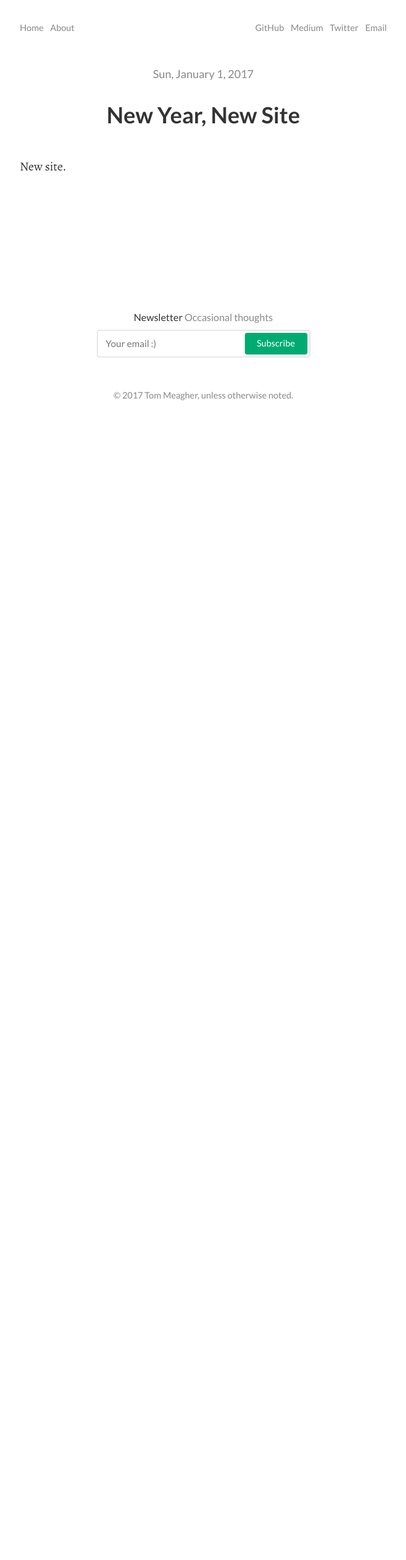
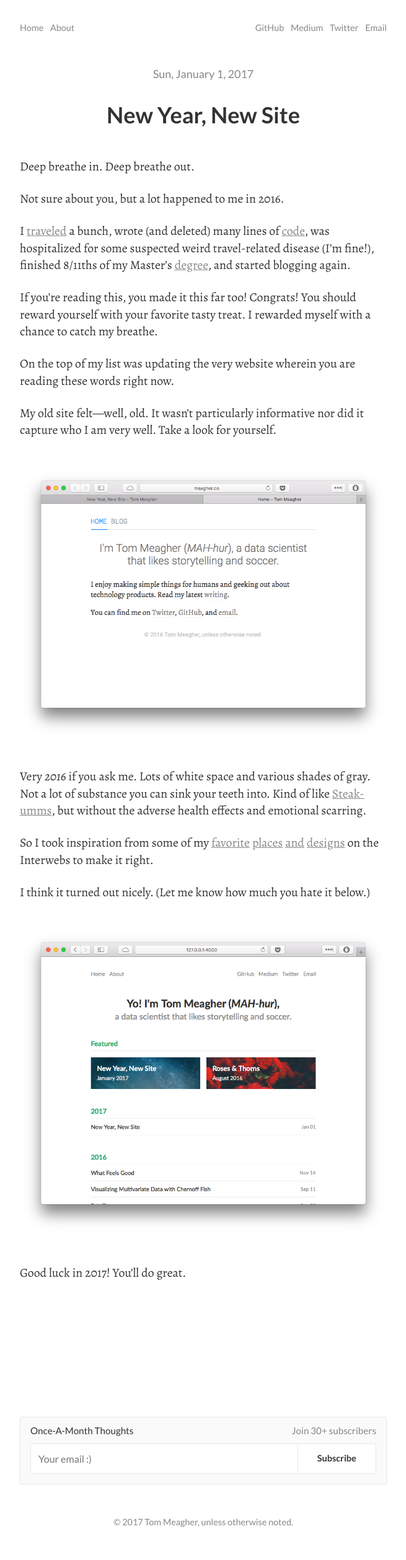
Before and after one commit to tmm/www, a Jekyll site: the page built from blog/_posts/2017-01-01-new-year-new-site.md, in a window 1280 px wide. Shown: the whole page at 62% size, without its empty margins (312-967 px from the left). Built offline with Jekyll 4.4.1, drawn with Linux system fonts in a browser that asks for light colours; comment, search, counter and statistics services are not loaded; before the commit the page ends 900 px from its top, so only the background shows below that.

Commit message:
Publish New Year, New Site

```diff
--- a/_includes/mailchimp.html
+++ b/_includes/mailchimp.html
@@ -1,13 +1,14 @@
-<section id="mc_embed_signup" class="mar-b-5">
-  <p class="mc-title">Newsletter <span>Occasional thoughts</span></p>
+<section id="mc_embed_signup" class="mar-tb-7">
+  <div class="mc-title-container">
+    <span class="mc-title-container__main">Once-A-Month Thoughts</span>
+    <span class="mc-title-container__sub">Join 30+ subscribers</span>
+  </div>
 
-  <form action="//meagher.us6.list-manage.com/subscribe/post?u=9a332c4c6d2e67493a9eb8968&amp;id=6f4ed58143" method="post" id="mc-embedded-subscribe-form" name="mc-embedded-subscribe-form" class="validate" target="_blank" novalidate>
+  <form class="mc-form" action="//meagher.us6.list-manage.com/subscribe/post?u=9a332c4c6d2e67493a9eb8968&amp;id=6f4ed58143" method="post" id="mc-embedded-subscribe-form" name="mc-embedded-subscribe-form" class="validate" target="_blank" novalidate>
 
-    <div class="mc-field-group">
-      <input type="email" value="" name="EMAIL" class="required email" id="mce-EMAIL" placeholder="Your email :)" spellcheck="false">
-    </div>
+    <input class="mc-form__email" type="email" value="" name="EMAIL" class="required email" id="mce-EMAIL" placeholder="Your email :)" spellcheck="false">
 
-    <button type="submit" name="subscribe" id="mc-embedded-subscribe" class="button">Subscribe</button>
+    <button class="mc-form__button" type="submit" name="subscribe" id="mc-embedded-subscribe">Subscribe</button>
 
     <div id="mce-responses" class="clear">
       <div class="response" id="mce-error-response" style="display:none"></div>
--- a/_sass/_base.scss
+++ b/_sass/_base.scss
@@ -15,7 +15,7 @@ body {
 }
 
 p {
-  margin-bottom: 1.2rem;
+  margin-bottom: 1.5rem;
   font-family: $serif;
   font-size: 110%;
   line-height: 140%;
@@ -150,6 +150,7 @@ table {
 
     &:hover {
       color: $blue;
+      transition: color .25s;
     }
   }
 
@@ -308,6 +309,8 @@ footer {
 
   &:hover {
     color: $blue;
+    padding-left: 1rem;
+    transition: all .25s;
   }
 
   &__title {
--- a/_sass/_code.scss
+++ b/_sass/_code.scss
@@ -33,7 +33,7 @@ p, li {
 
 pre {
   margin: 0;
-  padding: 10px 8px;
+  padding: 12px 8px;
 
   pre {
     padding-top: 0;
--- a/_sass/_mailchimp.scss
+++ b/_sass/_mailchimp.scss
@@ -1,82 +1,74 @@
 #mc_embed_signup {
   margin: 3rem 0;
+  border: 1px solid $gray-light;
+  border-radius: 3px;
+  box-shadow: 0 1px 4px rgba(0, 0, 0, .04);
+  padding: .5rem 1rem 1rem;
   display: flex;
   flex-direction: column;
-  align-items: center;
+  background-color: $gray-lightest;
+}
 
-  @media screen and (max-width: $sm) {
-    align-items: stretch;
+.mc-title-container {
+  display: flex;
+  justify-content: space-between;
+  margin-bottom: .5rem;
+
+  &__main {
+    color: $black;
+    font-size: .95rem;
+    font-family: $sans;
   }
 
-  form {
-    border: 2px solid $gray-light;
-    border-radius: 4px;
-    padding: 3px;
-    height: 45px;
-    width: 345px;
-    display: flex;
-    align-items: stretch;
-    transition: .25s;
-    background-color: #fff;
+  &__sub {
+    color: $gray;
+    font-size: .95rem;
+    font-family: $sans;
+  }
+}
+
+.mc-form {
+  display: flex;
+
+  &__email {
+    flex: 8;
+    color: $black;
+    margin-right: 0;
+    border: 1px solid $gray-light;
+    border-top-left-radius: 3px;
+    border-bottom-left-radius: 3px;
+    padding: .65rem .75rem;
+    font-size: 1rem;
+    outline: 0;
 
     &:hover {
-      border-color: $gray-light - 12;
+      border-color: $blue;
+      transition: border-color .25s;
     }
 
-    @media screen and (max-width: $sm) {
-      width: auto;
+    &:focus {
+      border-color: $red;
+      transition: border-color .25s;
     }
   }
 
-  .mc-title {
-    margin: 0 0 .5rem;
+  &__button {
+    flex: 2;
+    background-color: $white;
     color: $black;
-    font-family: $sans;
-    font-size: 1rem;
-    font-weight: 500;
-
-    span {
-      color: $gray;
-    }
-  }
-
-  .mc-field-group {
-    display: inline-flex;
-    flex: 7.5;
-    background-color: #fff;
-  }
-
-  input, button {
-    border: 0;
-    box-sizing: border-box;
-    transition: .25s;
-  }
-
-  input {
-    margin: 0;
-    padding: 0 10px;
-    flex: 1;
-    appearance: none;
-    background-color: #fff;
-    font-family: $sans;
-    font-size: .95rem;
-    outline: 0;
-  }
-
-  button {
-    flex: 2.85;
-    border-radius: 4px;
-    background-color: $green;
-    color: $white;
+    margin-left: 0;
+    border: 1px solid $gray-light;
+    border-left-width: 0;
+    border-top-right-radius: 3px;
+    border-bottom-right-radius: 3px;
+    padding: .65rem .75rem;
     font-size: .9rem;
-    font-weight: 500;
+    font-weight: 700;
     font-family: $sans;
     cursor: pointer;
-    text-decoration: none;
-    transition: .25s;
 
-    &:hover {
-      background-color: dark($green, 10%);
+    &:focus {
+      outline: 0;
     }
   }
 }
--- a/blog/_posts/2017-01-01-new-year-new-site.md
+++ b/blog/_posts/2017-01-01-new-year-new-site.md
@@ -3,6 +3,28 @@ title: New Year, New Site
 date: 2017-01-01 17:35:00
 ---
 
-New site.
+Deep breathe in. Deep breathe out.
+
+Not sure about you, but a lot happened to me in 2016.
+
+I [traveled](https://www.google.com/maps/d/edit?usp=sharing&mid=1BZNBEm9z-CpvzOZ89alaRb8LZKg) a bunch, wrote (and deleted) many lines of [code](https://github.com/tmm), was hospitalized for some suspected weird travel-related disease (I'm fine!), finished 8/11ths of my Master's [degree](https://www.wpi.edu/academics/departments/data-science), and started blogging again.
+
+If you're reading this, you made it this far too! Congrats! You should reward yourself with your favorite tasty treat. I rewarded myself with a chance to catch my breathe.
+
+On the top of my list was updating the very website wherein you are reading these words right now.
+
+My old site felt---well, old. It wasn't particularly informative nor did it capture who I am very well. Take a look for yourself.
+
+![Old Site](/blog/assets/2017/01/01.png)
+
+Very *2016* if you ask me. Lots of white space and various shades of gray. Not a lot of substance you can sink your teeth into. Kind of like [Steak-umms](http://www.steakumm.com), but without the adverse health effects and emotional scarring.
+
+So I took inspiration from some of my [favorite](http://www.frankchimero.com) [places](https://medium.com) [and](https://www.producthunt.com) [designs](http://flowingdata.com) on the Interwebs to make it right.
+
+I think it turned out nicely. (Let me know how much you hate it below.)
+
+![Old Site](/blog/assets/2017/01/02.png)
+
+Good luck in 2017! You'll do great.
 
 ---
--- a/index.html
+++ b/index.html
@@ -11,7 +11,7 @@
 <section id="featured" class="mar-b-7">
   <h3 class="section__title">Featured</h3>
   <div class="feature-list">
-    <a id="feature1" class="feature" href="">
+    <a id="feature1" class="feature" href="/blog/2017/01/01/new-year-new-site/">
         <span class="feature__title feature--light">New Year, New Site</span>
         <time class="feature__date feature--light" datetime="2017-1-1">January 2017</time>
     </a>
@@ -25,6 +25,9 @@
 {% for post in site.posts %}
 {% assign currentdate = post.date | date: "%Y" %}
 {% if currentdate != date %}
+{% if currentdate == '2014' %}
+    {% include mailchimp.html %}
+{% endif %}
 {% unless forloop.first %}</section>{% endunless %}
 <section id="y{{post.date | date: "%Y"}}" class="mar-b-7">
   <h3 class="section__title">{{ currentdate }}</h3>
```
Also changed, not shown: blog/_posts/2014-08-02-in-107-days-ive-collected-500-reports-about-my-life.md (renamed from blog/_posts/2014-08-02-in-107-days-i've-collected-500-reports-about-my-life.md), blog/assets/2017/01/01.png (added), blog/assets/2017/01/02.png (added).
